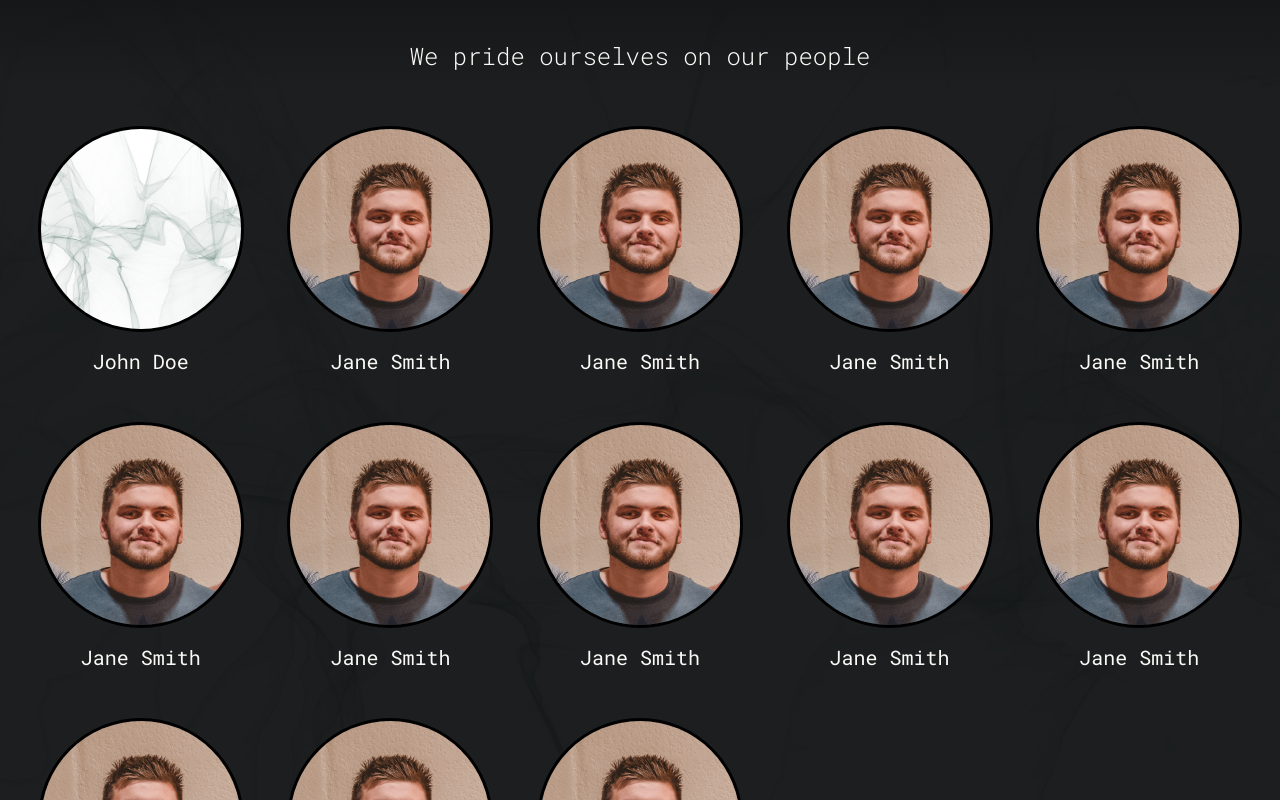
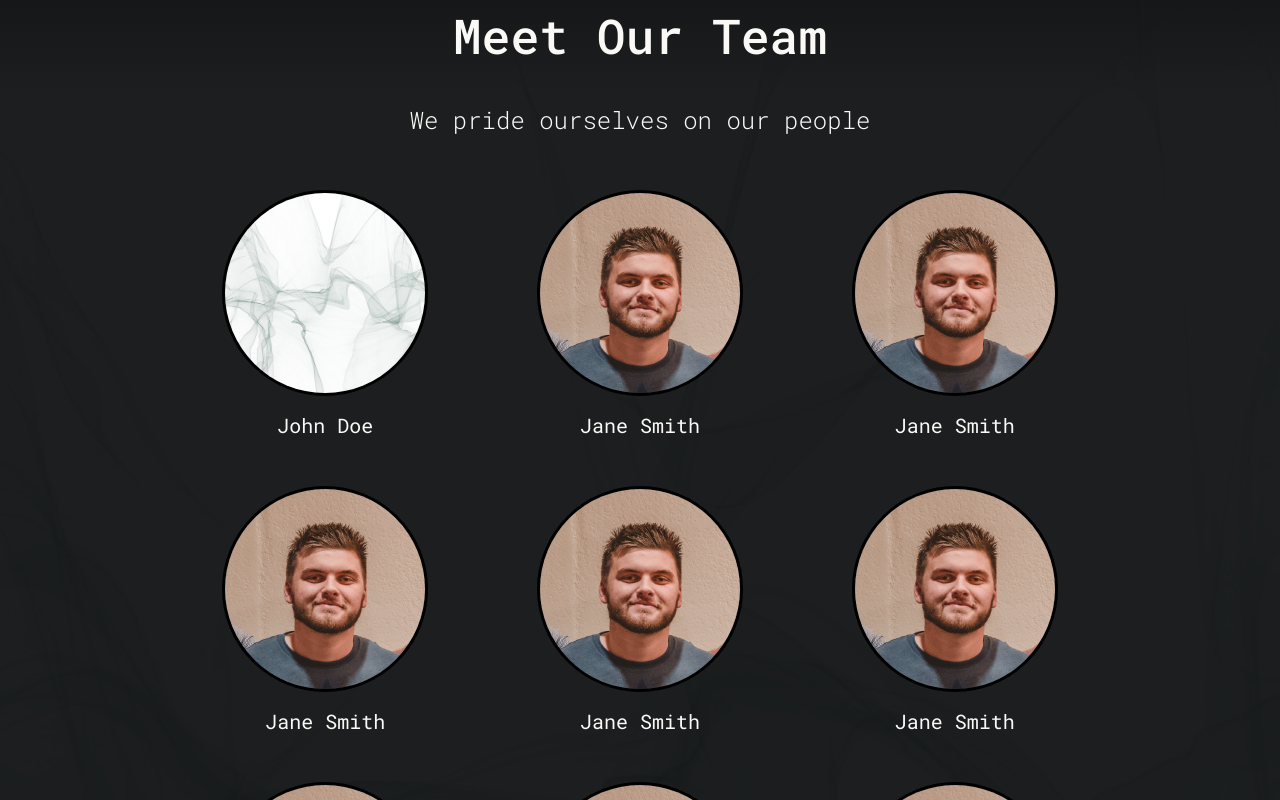
Before and after one commit to BeeTillman/techsite13, a React (Vite) app: page / in a window 1280 px wide. Shown: the part 1500-2300 px from the top of the page. Built offline with nearby package versions, Linux system fonts and the light colour scheme.

Commit message:
Added team member fade in

```diff
--- a/src/Components/Team.jsx
+++ b/src/Components/Team.jsx
@@ -64,7 +64,12 @@ const Team = () => {
     const observer = new IntersectionObserver(
       ([entry]) => {
         if (entry.isIntersecting) {
+          // Add visible class to section for fade-in
           entry.target.classList.add('visible');
+          // Add visible class to team members for individual animations
+          entry.target.querySelectorAll('.team-member').forEach(member => {
+            member.classList.add('visible');
+          });
         }
       },
       { threshold: 0.1 }
--- a/src/styles.css
+++ b/src/styles.css
@@ -305,3 +305,51 @@ p {
   margin-top: 0 !important;
   padding-top: 0 !important;
 }
+
+/* Team Section Base Styles */
+.team-section {
+  position: relative !important;
+  padding: 4rem 15% !important;
+  background-color: #101214 !important;
+  overflow: hidden !important;
+  opacity: 1 !important; /* Ensure section is visible */
+}
+
+.team-content {
+  position: relative !important;
+  z-index: 2 !important;
+  text-align: center !important;
+  opacity: 1 !important; /* Ensure content is visible */
+}
+
+.team-content h2,
+.team-content .subtitle {
+  opacity: 1 !important; /* Ensure title and subtitle are visible */
+  transform: none !important; /* Remove any transform */
+}
+
+/* Only fade in team members */
+.team-member {
+  display: flex !important;
+  flex-direction: column !important;
+  align-items: center !important;
+  opacity: 0 !important;
+  transform: translateY(20px) !important;
+  transition: opacity 0.6s ease-out, transform 0.6s ease-out !important;
+}
+
+.team-member.visible {
+  opacity: 1 !important;
+  transform: translateY(0) !important;
+}
+
+.team-member:nth-child(1) { transition-delay: 0.1s !important; }
+.team-member:nth-child(2) { transition-delay: 0.2s !important; }
+.team-member:nth-child(3) { transition-delay: 0.3s !important; }
+.team-member:nth-child(4) { transition-delay: 0.4s !important; }
+.team-member:nth-child(5) { transition-delay: 0.5s !important; }
+.team-member:nth-child(6) { transition-delay: 0.6s !important; }
+.team-member:nth-child(7) { transition-delay: 0.7s !important; }
+.team-member:nth-child(8) { transition-delay: 0.8s !important; }
+.team-member:nth-child(9) { transition-delay: 0.9s !important; }
+.team-member:nth-child(10) { transition-delay: 1.0s !important; }
```
